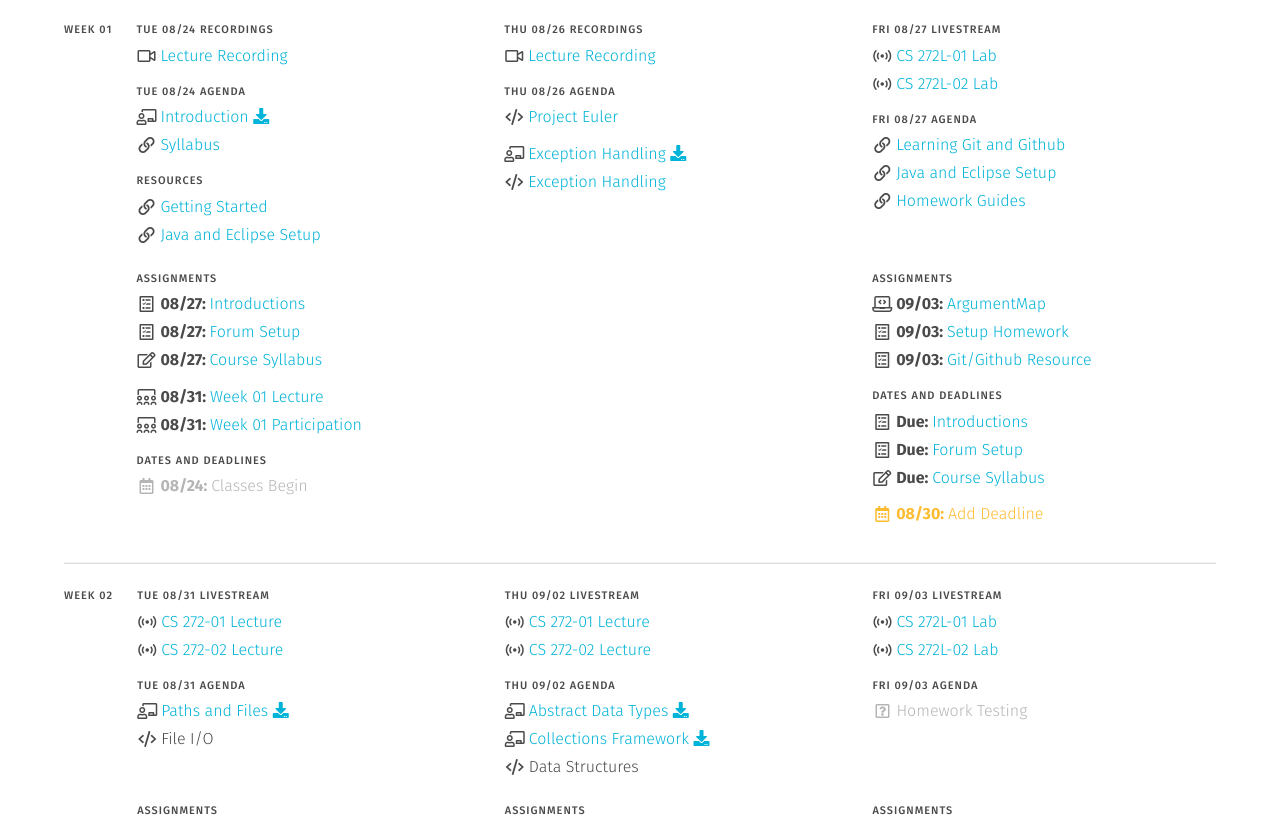
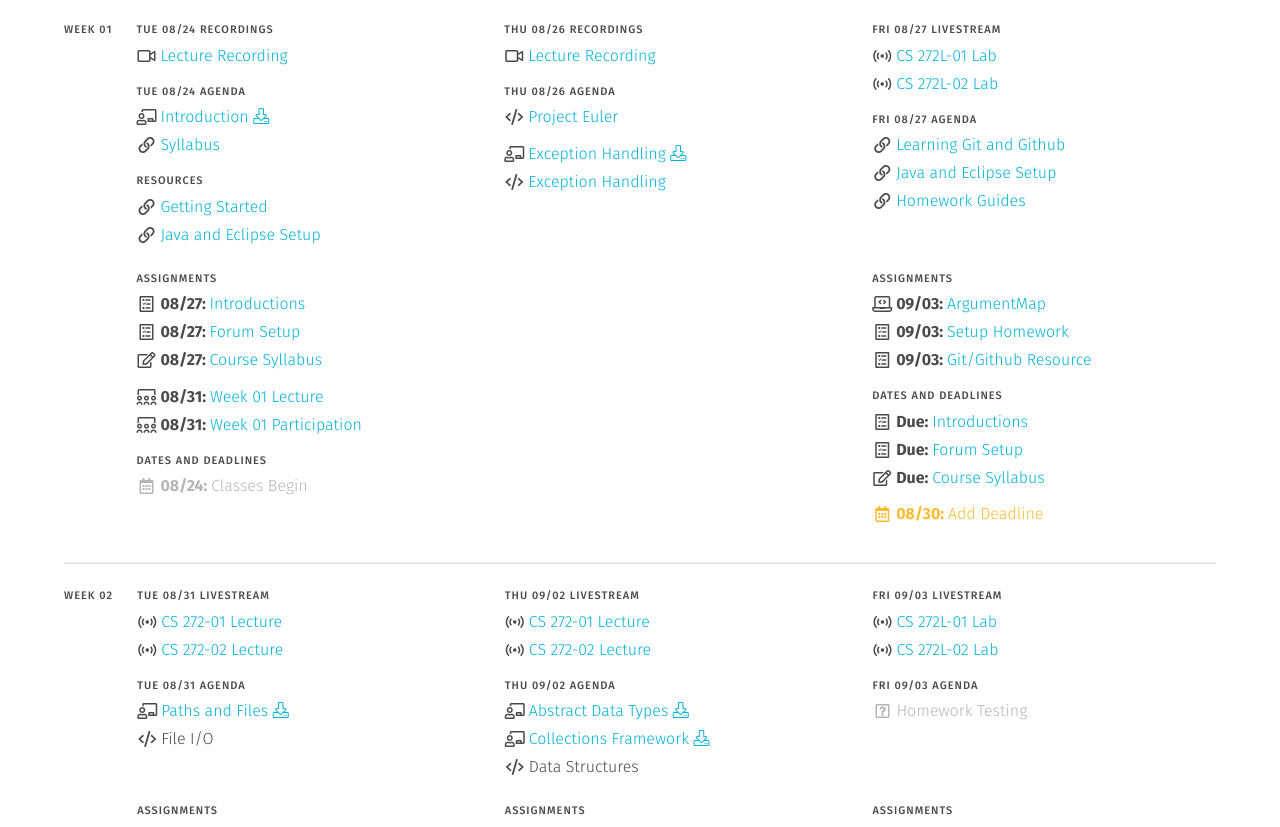
Before and after one commit to usf-cs272-fall2021/usf-cs272-fall2021.github.io, a Jekyll site: the page built from schedule.md, in a window 1280 px wide. Shown: the part 426-1253 px from the top of the page. Built offline with Jekyll 4.4.1, drawn with Linux system fonts in a browser that asks for light colours.

Commit message:
Fixing fa class

```diff
--- a/_includes/week.html
+++ b/_includes/week.html
@@ -49,7 +49,7 @@
             <span>{{ item.text }}</span>
             {%- endif %}
             {%- if item.save %}
-            <a href="/files/{{ item.text }}.pdf"><i class="fa fas fa-download"></i></a>
+            <a href="/files/{{ item.text }}.pdf"><i class="fal fa-download"></i></a>
             {%- endif %}
             {%- if item.more %}
             {{ item.more }}
```
